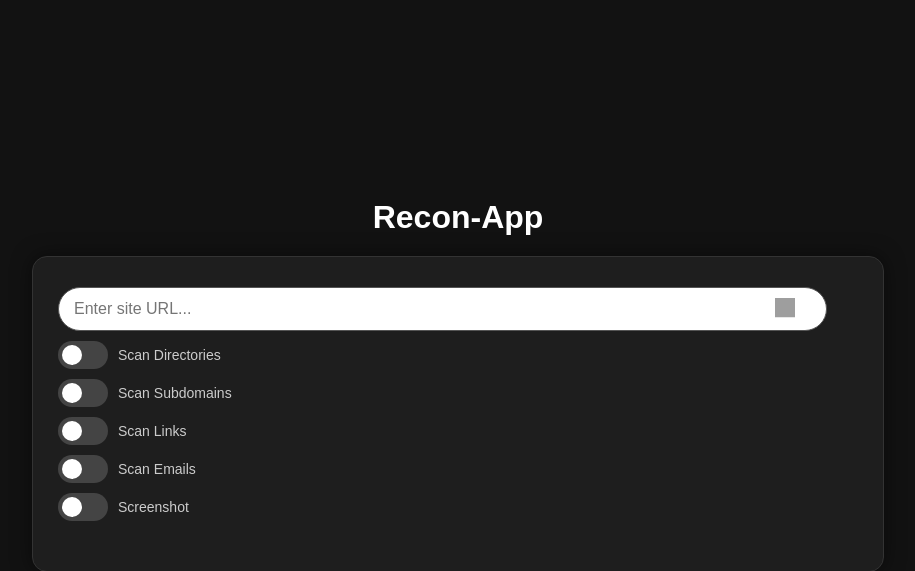
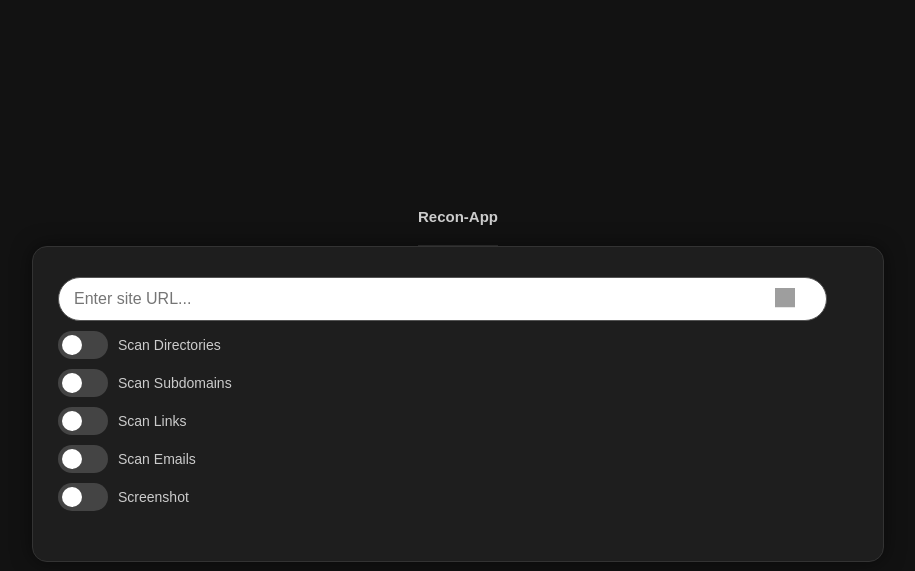
Before and after one commit to Johnermac/noumenon, a Rails app: page / in a window 1280 px wide. Shown: the top 571 px of the page, without its empty margins (182-1097 px from the left). Run offline with Rails 7, Linux system fonts and the light colour scheme; some libraries are stand-ins or nearby versions; grey boxes are pictures that could not be loaded.

Commit message:
front header

```diff
--- a/app/views/home/index.html.erb
+++ b/app/views/home/index.html.erb
@@ -10,7 +10,10 @@
 </head>
 <body>
 
-  <h1>Recon-App</h1>
+  <header style="padding: 20px 0; text-align: center; border-bottom: 1px solid #333;">
+  <h1 style="color: #ccc; font-size: 15px; margin: 0;">Recon-App</h1>
+  </header>
+
 
   <div class="container">
     <form id="scan-form">
@@ -80,10 +83,5 @@
       </a>
     </p>
   </footer>
-
-
-
-
-
 </body>
 </html>
--- a/app/worker/screenshots_worker.rb
+++ b/app/worker/screenshots_worker.rb
@@ -20,7 +20,7 @@ class ScreenshotsWorker
           '--disable-blink-features=AutomationControlled',
           '--disable-dev-shm-usage',
           '--ignore-certificate-errors',
-          '--user-agent=Mozilla/5.0 (Windows NT 10.0; Win64; x64) AppleWebKit/537.36 Chrome/122.0.0.0 Safari/537.36'
+          '--user-agent=Mozilla/5.0 (Windows NT 10.0; Win64; x64; rv:136.0) Gecko/20100101 Firefox/136.0'
         ]
       }
 
```
